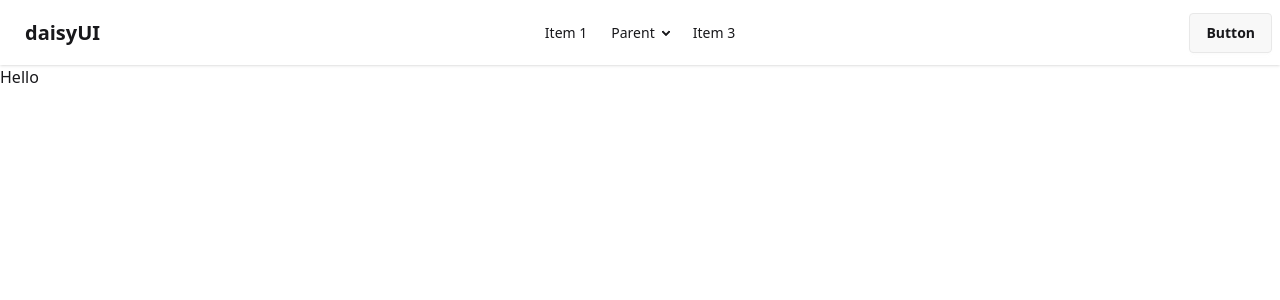
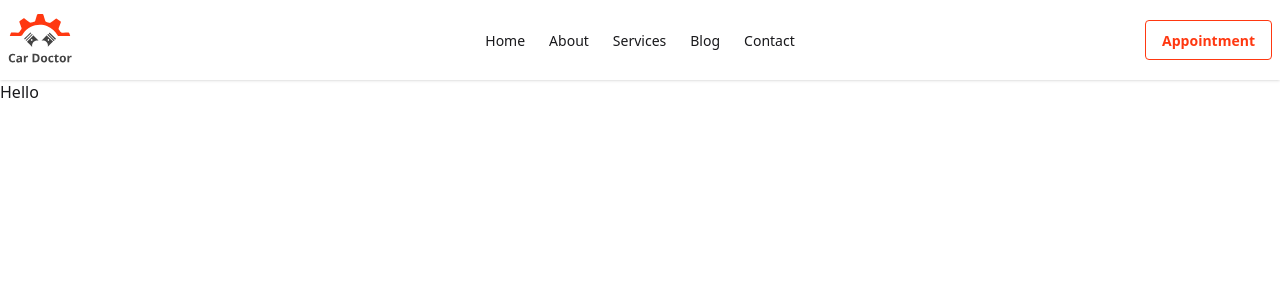
Before and after one commit to SajmulHossain/car-doctor, a Next.js app: page / in a window 1280 px wide. Shown: the top 300 px of the page. Built offline with nearby package versions, Linux system fonts and the light colour scheme.

Commit message:
navbar edited

```diff
--- a/src/app/(root)/components/Navbar.tsx
+++ b/src/app/(root)/components/Navbar.tsx
@@ -1,7 +1,11 @@
+import Image from "next/image";
+import Link from "next/link";
+import logo from "../../../../public/assets/logo.svg";
 
 const Navbar = () => {
-    return (
-      <nav className="navbar bg-base-100 shadow-sm">
+  return (
+    <header className="bg-base-100 shadow-sm ">
+      <nav className="section my-0 navbar">
         <div className="navbar-start">
           <div className="dropdown">
             <div tabIndex={0} role="button" className="btn btn-ghost lg:hidden">
@@ -12,7 +16,6 @@ const Navbar = () => {
                 viewBox="0 0 24 24"
                 stroke="currentColor"
               >
-                {" "}
                 <path
                   strokeLinecap="round"
                   strokeLinejoin="round"
@@ -25,55 +28,55 @@ const Navbar = () => {
               tabIndex={0}
               className="menu menu-sm dropdown-content bg-base-100 rounded-box z-1 mt-3 w-52 p-2 shadow"
             >
-              <li>
-                <a>Item 1</a>
-              </li>
-              <li>
-                <a>Parent</a>
-                <ul className="p-2">
-                  <li>
-                    <a>Submenu 1</a>
-                  </li>
-                  <li>
-                    <a>Submenu 2</a>
-                  </li>
-                </ul>
-              </li>
-              <li>
-                <a>Item 3</a>
-              </li>
+              <LinkComponent />
             </ul>
           </div>
-          <a className="btn btn-ghost text-xl">daisyUI</a>
+          <Link href="/">
+            <Image src={logo} alt="logo" className="size-16" />
+          </Link>
         </div>
         <div className="navbar-center hidden lg:flex">
           <ul className="menu menu-horizontal px-1">
-            <li>
-              <a>Item 1</a>
-            </li>
-            <li>
-              <details>
-                <summary>Parent</summary>
-                <ul className="p-2">
-                  <li>
-                    <a>Submenu 1</a>
-                  </li>
-                  <li>
-                    <a>Submenu 2</a>
-                  </li>
-                </ul>
-              </details>
-            </li>
-            <li>
-              <a>Item 3</a>
-            </li>
+            <LinkComponent />
           </ul>
         </div>
         <div className="navbar-end">
-          <a className="btn">Button</a>
+          <button className="btn btn-outline text-main">Appointment</button>
         </div>
       </nav>
-    );
+    </header>
+  );
 };
 
 export default Navbar;
+
+const LinkComponent = () => {
+  const links: { name: string; path: string }[] = [
+    {
+      name: "Home",
+      path: "/",
+    },
+    {
+      name: "About",
+      path: "/about",
+    },
+    {
+      name: "Services",
+      path: "/services",
+    },
+    {
+      name: "Blog",
+      path: "/blog",
+    },
+    {
+      name: "Contact",
+      path: "/contact",
+    },
+  ];
+
+  return links.map((link) => (
+    <li key={link.path}>
+      <Link href={link.path}>{link.name}</Link>
+    </li>
+  ));
+};
--- a/src/app/globals.css
+++ b/src/app/globals.css
@@ -1,2 +1,12 @@
 @import "tailwindcss";
 @plugin "daisyui";
+
+@theme {
+  --color-main: #ff3811;
+}
+
+@layer components {
+  .section {
+    @apply max-w-7xl mx-auto px-4 my-8 md:my-16 lg:my-32;
+  }
+}
```
Also changed, not shown: public/assets/icons/logo.svg (added).
